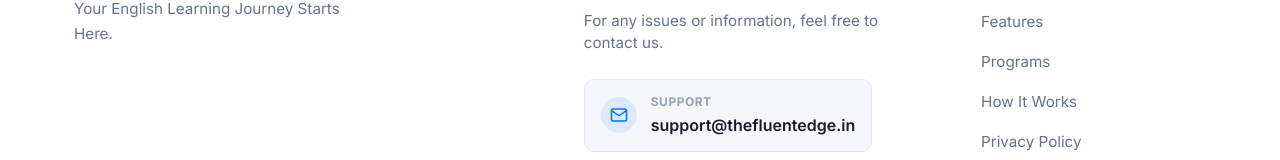
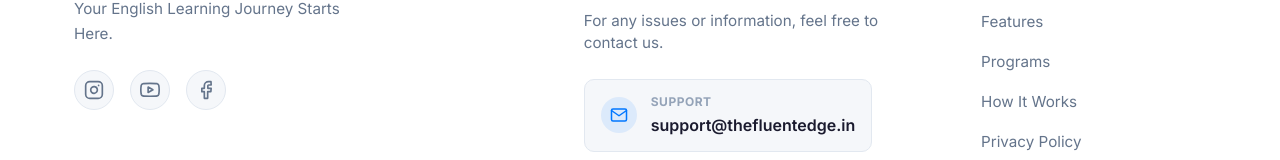
Before and after one commit to Taqaddusshafi/fluentedge-landing, a React (Vite) app: page / in a window 1280 px wide. Shown: the part 3711-3871 px from the top of the page. Built offline with nearby package versions, Linux system fonts and the light colour scheme; no server answers.

Commit message:
feat: add social media links to the footer component

```diff
--- a/src/App.jsx
+++ b/src/App.jsx
@@ -90,6 +90,17 @@
                   <span className="logo-text">luent<span className="logo-accent">Edge</span></span>
                 </Link>
                 <p className="footer-tagline">Your English Learning Journey Starts Here.</p>
+                <div className="footer-socials">
+                  <a href="https://www.instagram.com/fluentedge__?igsh=bG90dnZ6azR0c2Zo" target="_blank" rel="noreferrer" aria-label="Instagram">
+                    <svg width="20" height="20" viewBox="0 0 24 24" fill="none" stroke="currentColor" strokeWidth="2" strokeLinecap="round" strokeLinejoin="round"><rect x="2" y="2" width="20" height="20" rx="5" ry="5"></rect><path d="M16 11.37A4 4 0 1 1 12.63 8 4 4 0 0 1 16 11.37z"></path><line x1="17.5" y1="6.5" x2="17.51" y2="6.5"></line></svg>
+                  </a>
+                  <a href="https://youtube.com/@lets_learn_ennglish?si=0PKLdcqta_bB6U_z" target="_blank" rel="noreferrer" aria-label="YouTube">
+                    <svg width="20" height="20" viewBox="0 0 24 24" fill="none" stroke="currentColor" strokeWidth="2" strokeLinecap="round" strokeLinejoin="round"><path d="M22.54 6.42a2.78 2.78 0 0 0-1.94-2C18.88 4 12 4 12 4s-6.88 0-8.6.46a2.78 2.78 0 0 0-1.94 2A29 29 0 0 0 1 11.75a29 29 0 0 0 .46 5.33 2.78 2.78 0 0 0 1.94 2c1.72.46 8.6.46 8.6.46s6.88 0 8.6-.46a2.78 2.78 0 0 0 1.94-2 29 29 0 0 0 .46-5.33 29 29 0 0 0-.46-5.33z"></path><polygon points="9.75 15.02 15.5 11.75 9.75 8.48 9.75 15.02"></polygon></svg>
+                  </a>
+                  <a href="https://www.facebook.com/share/1DbjH8SL7Y/" target="_blank" rel="noreferrer" aria-label="Facebook">
+                    <svg width="20" height="20" viewBox="0 0 24 24" fill="none" stroke="currentColor" strokeWidth="2" strokeLinecap="round" strokeLinejoin="round"><path d="M18 2h-3a5 5 0 0 0-5 5v3H7v4h3v8h4v-8h3.81l.39-4h-4V7a1 1 0 0 1 1-1h3z"></path></svg>
+                  </a>
+                </div>
               </div>
 
               <div className="footer-support">
--- a/src/index.css
+++ b/src/index.css
@@ -660,6 +660,33 @@
   max-width: 280px;
 }
 
+.footer-socials {
+  display: flex;
+  gap: 16px;
+  margin-top: 24px;
+}
+
+.footer-socials a {
+  display: flex;
+  align-items: center;
+  justify-content: center;
+  width: 40px;
+  height: 40px;
+  background: var(--bg);
+  color: var(--text-2);
+  border-radius: 50%;
+  border: 1px solid var(--divider);
+  transition: all 0.3s ease;
+}
+
+.footer-socials a:hover {
+  background: var(--color-primary-light);
+  color: var(--color-primary);
+  border-color: var(--color-primary);
+  transform: translateY(-3px);
+  box-shadow: var(--shadow-sm);
+}
+
 .footer-support h4,
 .footer-links-col h4 {
   font-size: 1.1rem;
```
